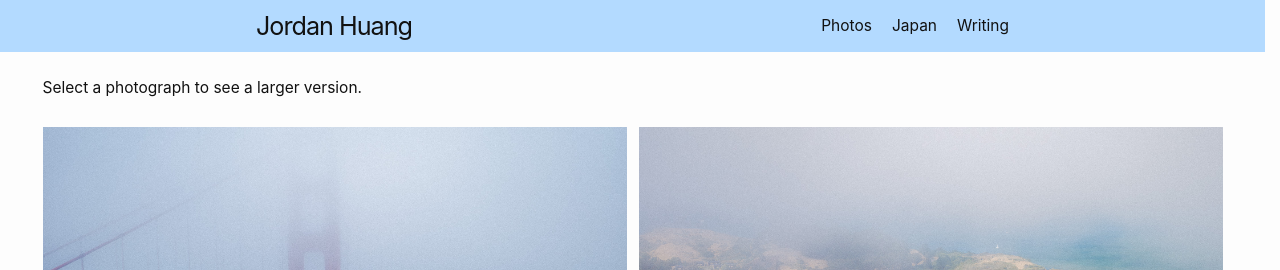
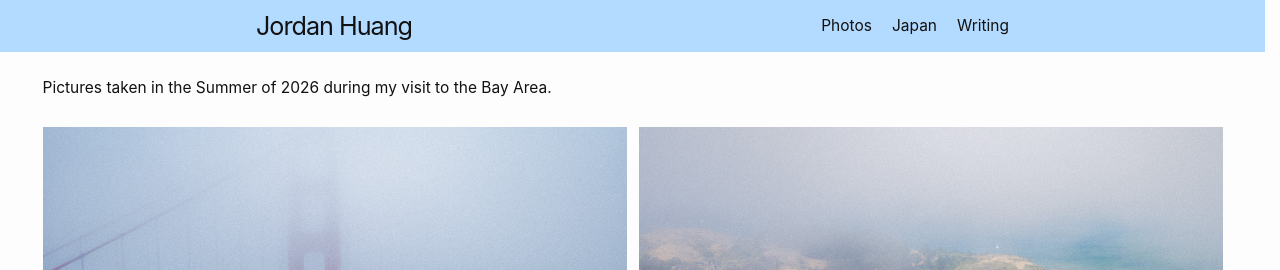
Before and after one commit to jordhuang/jordhuang.github.io, a Jekyll site: the page built from photos.html, in a window 1280 px wide. Shown: the top 270 px of the page. Built offline with Jekyll 4.4.1, drawn with Linux system fonts in a browser that asks for light colours.

Commit message:
Update photos.html

```diff
--- a/photos.html
+++ b/photos.html
@@ -9,7 +9,7 @@ wide_content: true
   <header class="photo-gallery__intro">
     <!--<p class="photo-gallery__eyebrow">Photo journal</p>-->
     <!--<h1 id="photo-gallery-title">Photos</h1>-->
-    <p>Select a photograph to see a larger version.</p>
+    <p>Pictures taken in the Summer of 2026 during my visit to the Bay Area.</p>
   </header>
 
   <div class="photo-gallery__grid" data-gallery-grid>
```
